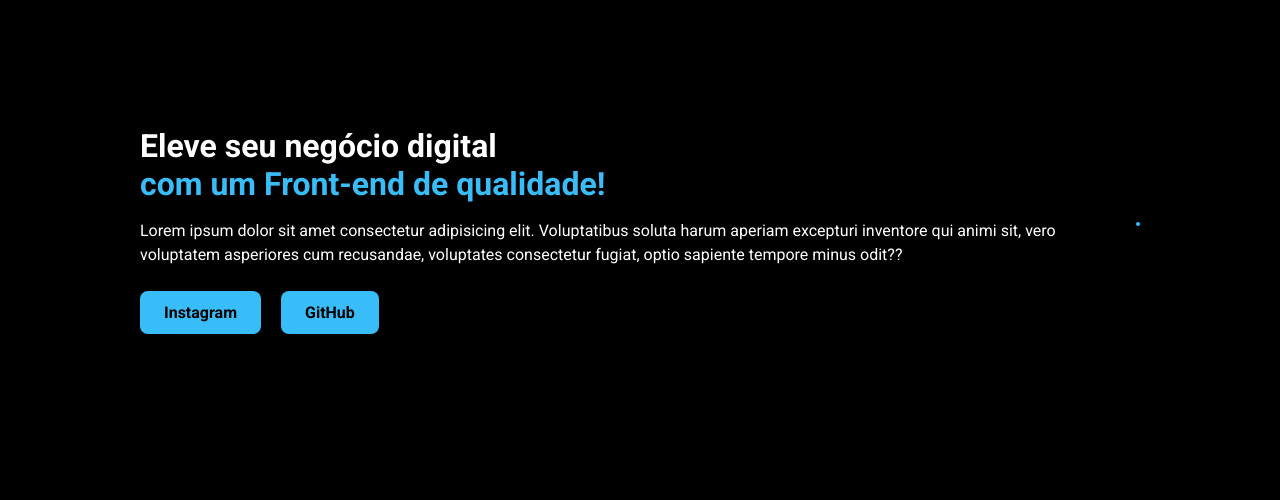
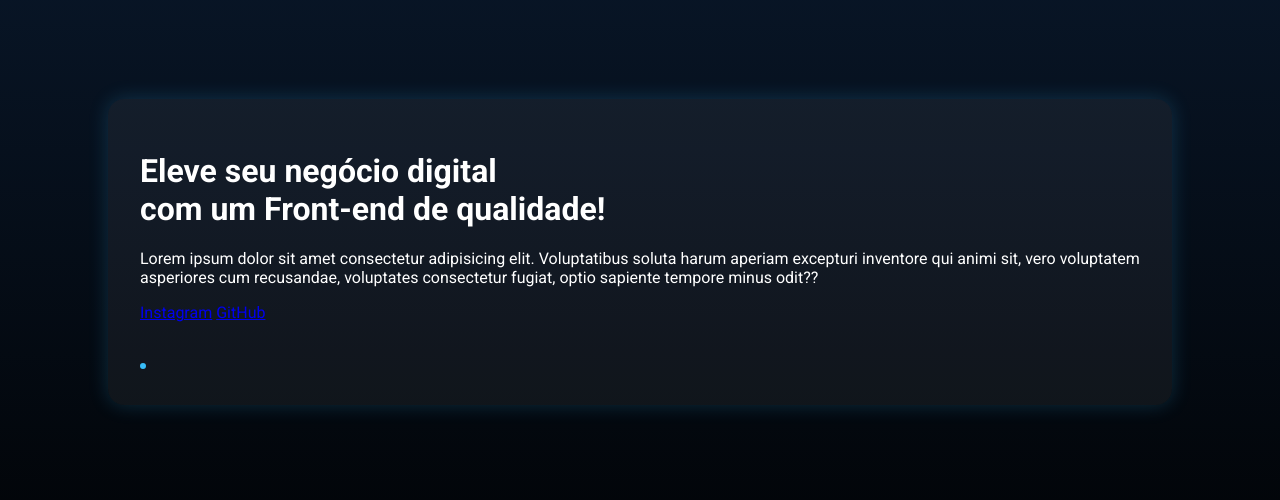
Before and after one commit to Lfdomenico/Atividade11, a plain HTML site: page sobre.html in a window 1280 px wide. Shown: the part 180-680 px from the top of the page. Drawn offline with Linux system fonts and the light colour scheme.

Commit message:
Update sobre.css

```diff
--- a/sobre.css
+++ b/sobre.css
@@ -1,13 +1,13 @@
 body {
   margin: 0;
-    padding: 0;
-    background-color: #000;
+  font-family: 'Roboto', sans-serif;
+  background: linear-gradient(to bottom, #0a1a2f, #000);
   color: #fff;
-    font-family: 'Roboto', sans-serif;
   display: flex;
   justify-content: center;
   align-items: center;
   min-height: 100vh;
+  padding: 2rem;
 }
 
 .sobre-container {
@@ -18,30 +18,35 @@ body {
   align-items: center;
   justify-content: space-between;
   gap: 2rem;
+  background-color: rgba(255, 255, 255, 0.05);
+  border-radius: 16px;
+  box-shadow: 0 0 20px rgba(56, 189, 248, 0.2);
 }
 
-  .text {
+.texto {
   flex: 1;
   min-width: 280px;
 }
 
-  .text h1 {
-    font-size: 2rem;
+.texto h1 {
+  font-size: 2.5rem;
   margin-bottom: 1rem;
+  line-height: 1.3;
 }
 
-  .text h1 span {
+.texto h1 span {
   color: #38bdf8;
   font-weight: 700;
 }
 
-  .text p {
-    font-size: 1rem;
+.texto p {
+  font-size: 1.1rem;
   margin-bottom: 1.5rem;
-    line-height: 1.5;
+  line-height: 1.6;
+  color: #ccc;
 }
 
-  .buttons a {
+.botoes a {
   display: inline-block;
   padding: 0.75rem 1.5rem;
   margin-right: 1rem;
@@ -50,15 +55,17 @@ body {
   text-decoration: none;
   border-radius: 8px;
   font-weight: bold;
-    transition: background-color 0.3s ease;
+  transition: background-color 0.3s ease, transform 0.2s;
 }
 
-  .buttons a:hover {
+.botoes a:hover {
   background-color: #0ea5e9;
+  transform: scale(1.05);
 }
 
 .image img {
   max-width: 300px;
-    border: 2px solid #38bdf8;
+  border: 3px solid #38bdf8;
   border-radius: 12px;
+  object-fit: cover;
 }
```
Lines whose indentation alone changed are shown as unchanged.
